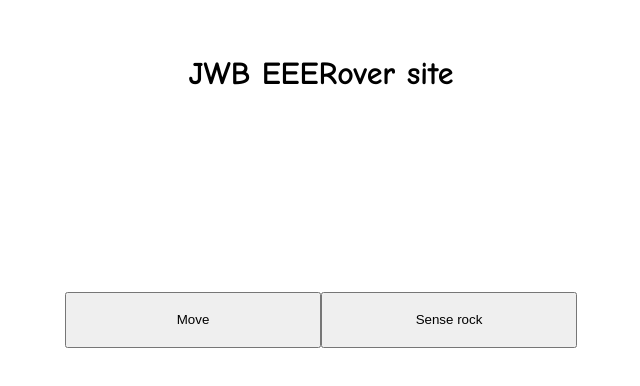
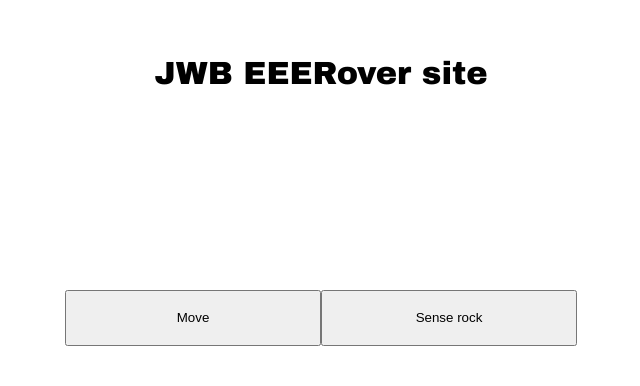
Before and after one commit to mxwlc/EEE-Project-JWB-1, a plain HTML site: page index.html in a window 1280 px wide. Shown: the part 268-654 px from the top of the page, without its empty margins (319-959 px from the left). Drawn offline with Linux system fonts and the light colour scheme.

Commit message:
Made the wibsite not look like a primary school worksheet

```diff
--- a/style.css
+++ b/style.css
@@ -4,7 +4,7 @@ h1 {
     left: 50%;
     text-align: center;
     transform: translate(-50%, -50%);
-    font-family: "Comic Sans MS";
+    font-family: "Arial Black", Gadget, sans-serif;
 }
 h2 {
     font-family: "Times New Roman";
```
